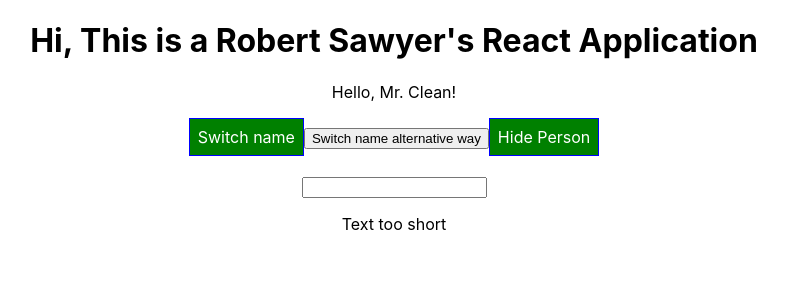
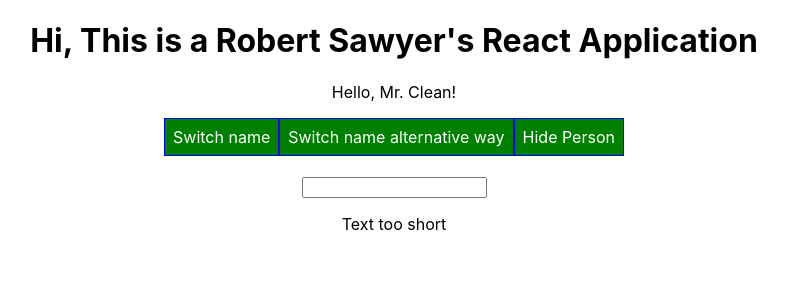
Before and after one commit to Robert-Sawyer/React-App, a React (Create React App) app: page / in a window 1280 px wide. Shown: the top 300 px of the page, without its empty margins (246-1033 px from the left). Built offline with nearby package versions, Linux system fonts and the light colour scheme.

Commit message:
Added new styles.

```diff
--- a/src/App.module.css
+++ b/src/App.module.css
@@ -9,3 +9,27 @@
 .bold {
   font-weight: bold;
 }
+
+.App button {
+  background-color: green;
+  color: white;
+  font: inherit;
+  border: 1px solid blue;
+  padding: 8px;
+  cursor: pointer;
+}
+
+.App button:hover {
+  background-color: lightgreen;
+  color: black;
+}
+
+.App button.Red {
+  background-color: red;
+  color: black;
+}
+
+.App button.Red:hover {
+  background-color: salmon;
+  color: black;
+}
--- a/src/Person/Person.module.css
+++ b/src/Person/Person.module.css
@@ -6,3 +6,9 @@
     box-shadow: 0 2px #ccc;
     text-align: center;
 }
+
+@media (min-width: 500px) {
+    .Person {
+     min-width: 450px;
+    }
+}
```
